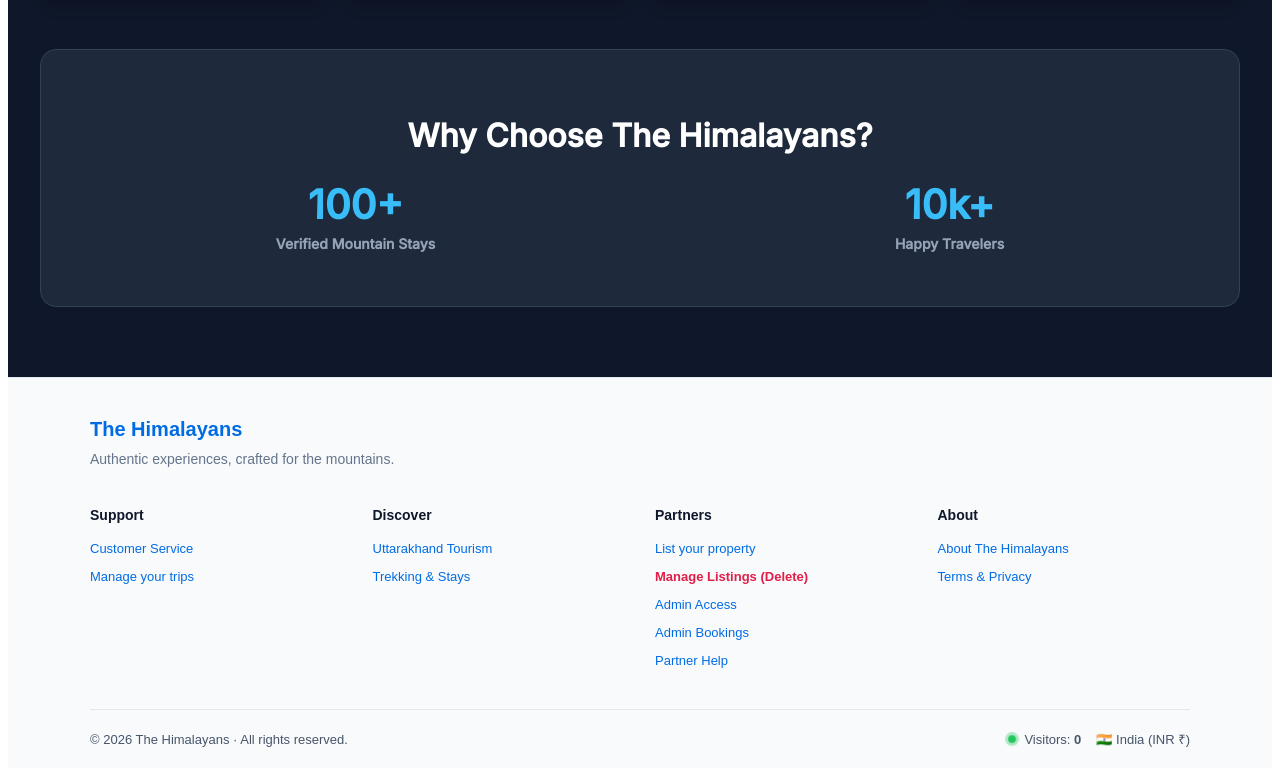
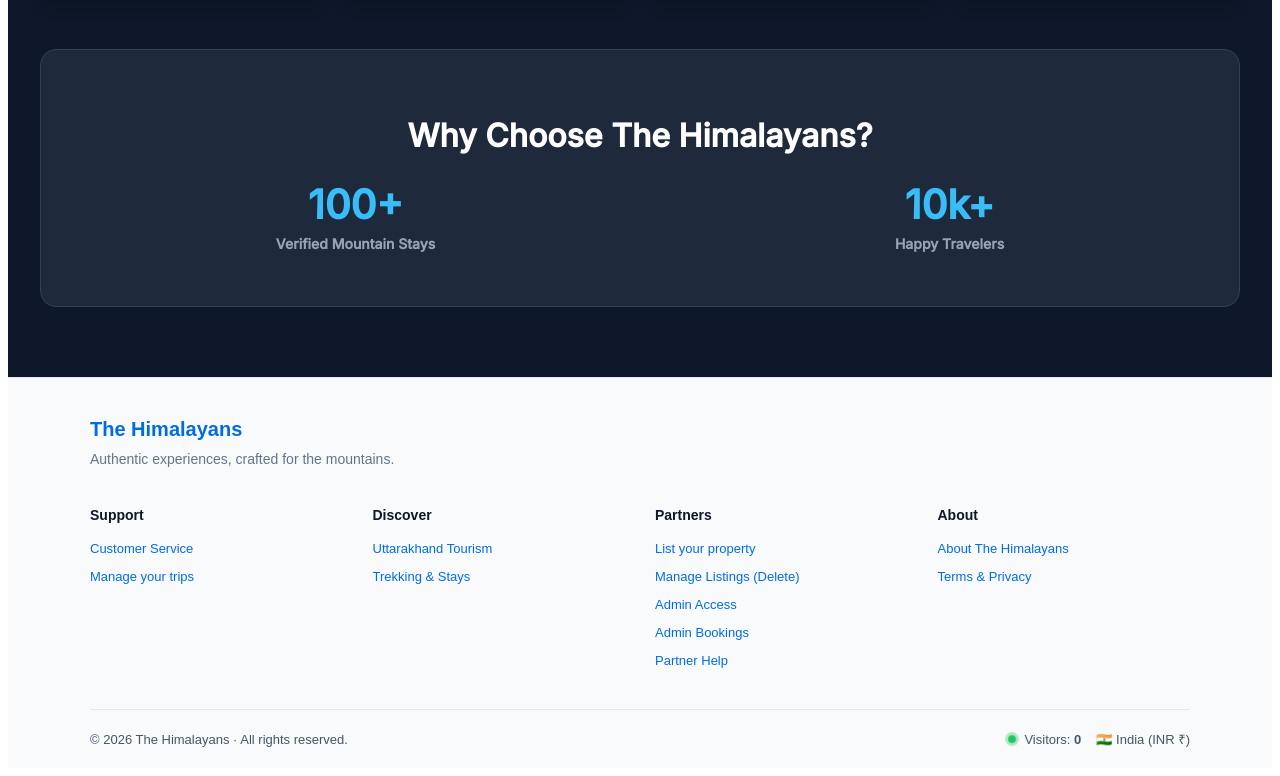
Before and after one commit to pamnautiyal-cpu/himstay, a React (Vite) app in the folder frontend/: page / in a window 1280 px wide. Shown: the part 3098-3874 px from the top of the page. Built offline with nearby package versions, Linux system fonts and the light colour scheme; no server answers; the database is empty.

Commit message:
Remove red color and bold style from Manage Listings in Footer

```diff
--- a/frontend/src/components/Footer.jsx
+++ b/frontend/src/components/Footer.jsx
@@ -17,12 +17,10 @@ export default function Footer() {
     }
   };
 
-  // ⚙️ नया फंक्शन: मैनेज लिस्टिंग्स (डिलीट करने के लिए)
   const handleManageListingsClick = (e) => {
     e.preventDefault();
     const password = prompt("Enter Admin Secret Passcode to Manage/Delete Listings:");
     if (password === "040788") {
-      // एडमिन ऑथराइजेशन सेट करके AllStays पेज पर भेजेंगे और डिलीट मॉडल खोलेंगे
       localStorage.setItem("is_manage_admin", "true");
       navigate("/hotels");
       window.location.reload();
@@ -63,8 +61,8 @@ export default function Footer() {
             <h4 style={columnTitleStyle}>Partners</h4>
             <ul style={ulStyle}>
               <li><a href="#" onClick={handleListPropertyClick} style={linkStyle}>List your property</a></li>
-              {/* ⚙️ यहाँ फुटर में नया "Manage Listings" विकल्प जोड़ दिया गया है */}
-              <li><a href="#" onClick={handleManageListingsClick} style={{ ...linkStyle, color: "#e11d48", fontWeight: "700" }}>Manage Listings (Delete)</a></li>
+              {/* ⚙️ लाल रंग और बोल्ड स्टाइल यहाँ से हटा दिया गया है */}
+              <li><a href="#" onClick={handleManageListingsClick} style={linkStyle}>Manage Listings (Delete)</a></li>
               <li><Link to="/admin" style={linkStyle}>Admin Access</Link></li>
               <li><Link to="/admin/bookings" style={linkStyle}>Admin Bookings</Link></li>
               <li><span style={linkStyle}>Partner Help</span></li>
```
